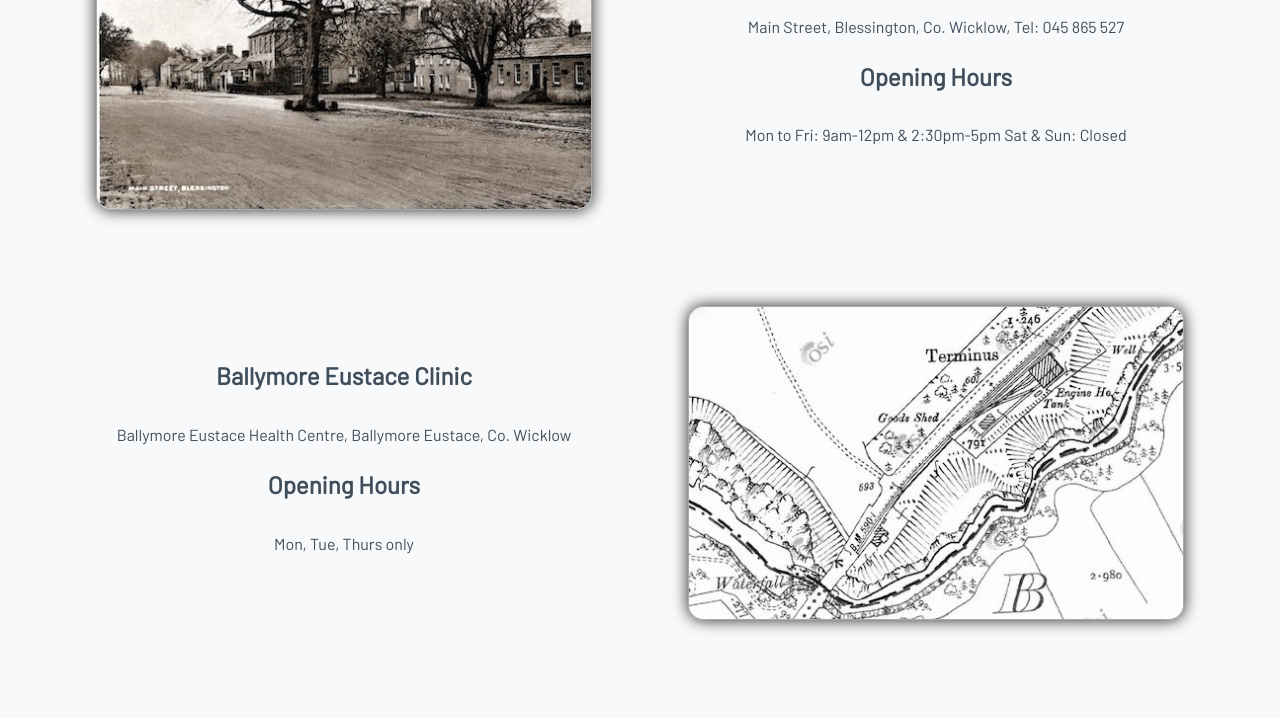
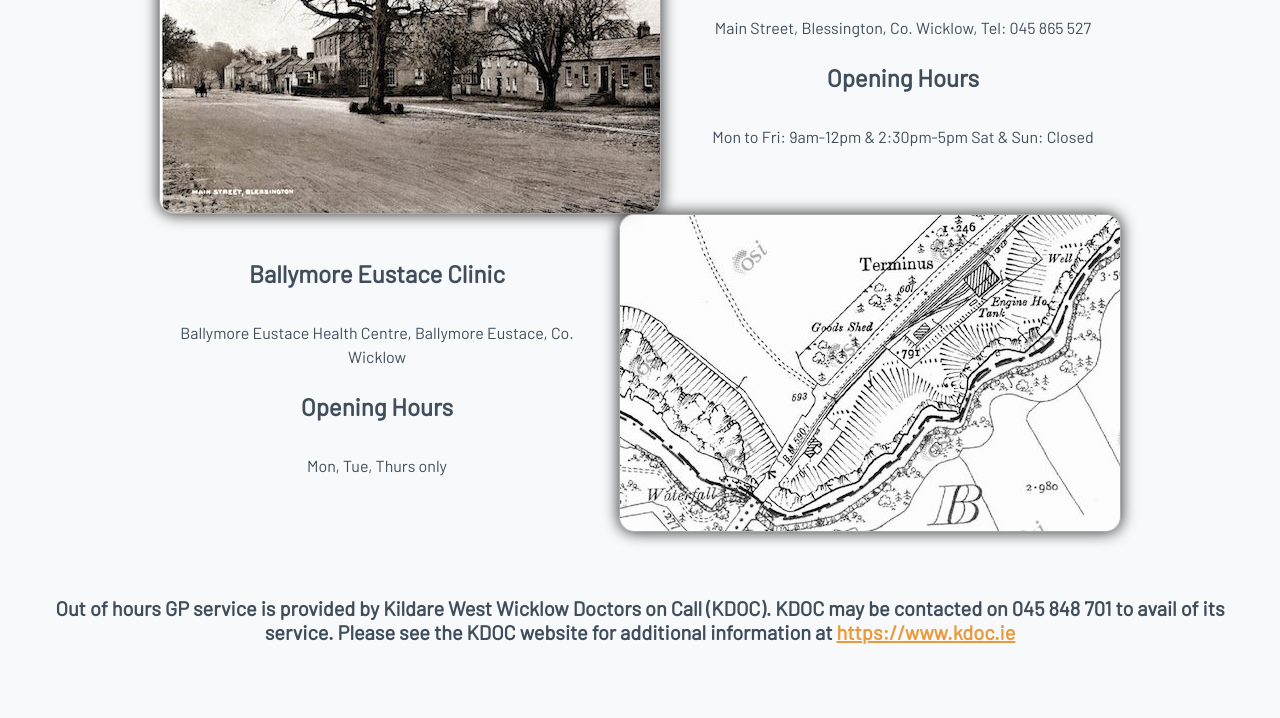
Before and after one commit to waitsAMT73/bfp_bs_rebuild, a plain HTML site: page index.html in a window 1280 px wide. Shown: the part 3150-3868 px from the top of the page. Drawn offline with nearby package versions, Linux system fonts and the light colour scheme; a web font is replaced by a local one.

Commit message:
fifth commit

```diff
--- a/css/custom.css
+++ b/css/custom.css
@@ -3,14 +3,14 @@
 [class*="col"] {
 --padding: 1rem;
 --background-color: #33b5e5;
---border: 2px solid #fff;
+--border: 1px solid #fff;
 --color: #fff;
 text-align: center;
 }
 [class*="con"] {
 --padding: 1rem;
 --background-color: #9e33e5;
---border: 2px solid #fff;
+--border: 1px solid #fff;
 --color: #fff;
 text-align: center;
 }
--- a/index.html
+++ b/index.html
@@ -271,20 +271,26 @@
 
 	<div class="container-fluid bg-light p-5">
 	    <div class="row justify-content-center">
-	        <div class="col-md-10 col-xs-12 bg-light pt-5">
+	        <div class="col-md-10 col-xs-12 bg-light py-5">
 	            <h1 class="fw-bold py-3">How to Contact Us?</h1>
 	            <div class="lh-lg">
 	                If you would like to make an enquiry or to book an appointment, please do not hesitate to contact our friendly team using the details outlined below.
 	            </div>
 	        </div>
 	    </div> <!-- row -->
-	    <div class="row justify-content-center g-0">
-	        <div class="col-md-6 col-xs-12 p-5">
+
+
+		<div class="container-fluid">
+		    <div class="row justify-content-center">
+		        <div class="col-md-10">
+		            <div class="row justify-content-center">
+		                <div class="col-md">
 		                    <div class="card picshadow">
 		                        <img src="images/home_main_st_blessington.jpg" loading="lazy" class="image-fluid picshadow" alt="Blessington Clinic">
 		                    </div>
 		                </div>
-	        <div class="col-md-6 col-xs-12 my-auto">
+		                <div class="col-md my-auto">
+		                    <div class="card-body">
 		                        <h4 class="text-center fw-bold p-2">Blessington Family Practice</h4>
 		                        <div class="py-3">Main Street, Blessington, Co. Wicklow, Tel: 045 865 527</div>
 		                        <h4 class="text-center fw-bold p-2">Opening Hours</h4>
@@ -293,9 +299,11 @@
 		                            Sat & Sun: Closed
 		                        </div>
 		                    </div>
-	    </div> <!-- row -->
-	    <div class="row justify-content-center g-0">
-	        <div class="col-md-6 col-xs-12 my-auto">
+		                </div>
+		            </div>
+		            <div class="row justify-content-center">
+		                <div class="col-md my-auto">
+		                    <div class="card-body">
 		                        <h4 class="text-center fw-bold p-2">Ballymore Eustace Clinic</h4>
 		                        <div class="py-3">Ballymore Eustace Health Centre, Ballymore Eustace, Co. Wicklow</div>
 		                        <h4 class="text-center fw-bold p-2">Opening Hours</h4>
@@ -303,12 +311,20 @@
 		                            Mon, Tue, Thurs only
 		                        </div>
 		                    </div>
-	        <div class="col-md-6 col-xs-12 p-5">
+		                </div>
+		                <div class="col-md">
 		                    <div class="card picshadow">
 		                        <img src="images/home_ballymore.jpg" loading="lazy" class="image-fluid picshadow" alt="Ballymore Clinic">
 		                    </div>
 		                </div>
-	    </div> <!-- row -->
+		            </div>
+		        </div>
+		    </div>
+		</div>
+
+
+
+
 	    <div class="row justify-content-center g-0">
 	        <div class="col my-auto pt-3">
 	            <h5 class="text-center fw-bold py-5">Out of hours GP service is provided by Kildare West Wicklow Doctors on Call (KDOC).  KDOC may be contacted on 045 848 701 to avail of its service.  Please see the KDOC website for additional information at <a href="https://www.kdoc.ie">https://www.kdoc.ie</a></h5>
@@ -329,6 +345,7 @@
 		</div>
 	</div>
 
+
   <script defer src="https://cdn.jsdelivr.net/npm/bootstrap@5.0.0-beta2/dist/js/bootstrap.bundle.min.js" integrity="sha384-b5kHyXgcpbZJO/tY9Ul7kGkf1S0CWuKcCD38l8YkeH8z8QjE0GmW1gYU5S9FOnJ0" crossorigin="anonymous"></script>
 
   <script defer src="js/custom.js"></script>
```
Lines whose indentation alone changed are shown as unchanged.
